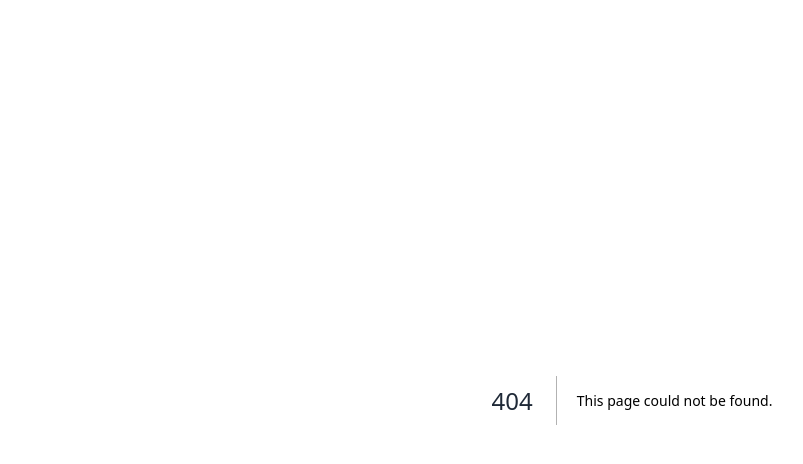
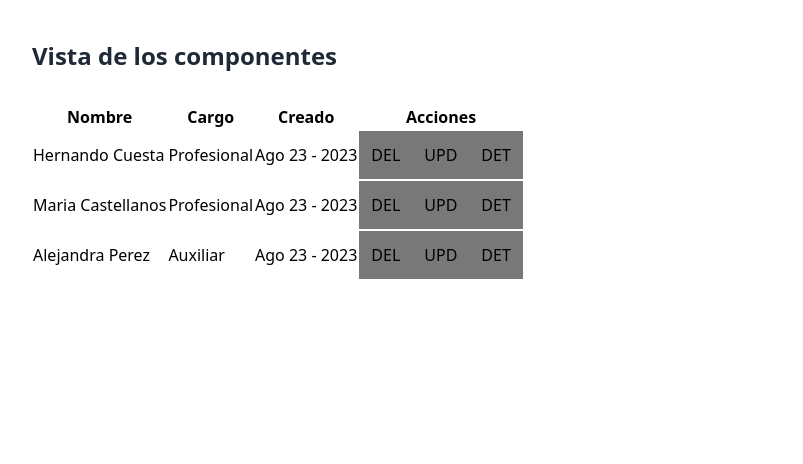
Before and after one commit to SignAIUdeA/SignAI, a Next.js app in the folder frontend/: page /components in a window 1280 px wide. Before the commit this address had no page. Shown: the top 464 px of the page, without its empty margins (8-811 px from the left). Built offline with nearby package versions, Linux system fonts and the light colour scheme.

Commit message:
feat: create a page for see the new components in development

```diff
--- /dev/null
+++ b/frontend/pages/components.tsx
@@ -0,0 +1,12 @@
+import Table from "@/components/table/Table";
+
+function Components() {
+  return (
+    <main className="p-10">
+      <h1 className="mb-[2rem]">Vista de los componentes</h1>
+      <Table />
+    </main>
+  );
+}
+
+export default Components;
```
